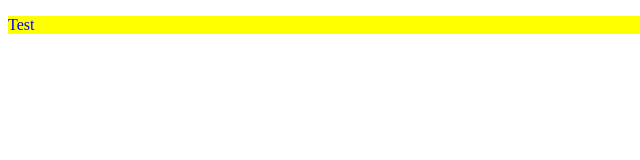
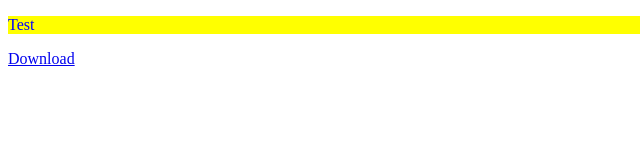
Before and after one commit to scottkaz/scottkaz.github.io, a plain HTML site: page index.html in a window 1280 px wide. Shown: the full height of the page, 0-640 px from the left. Drawn offline with Linux system fonts and the light colour scheme.

Commit message:
Add download link.

```diff
--- a/index.html
+++ b/index.html
@@ -8,5 +8,6 @@
 </head>
 <body>
 <p>Test</p>
+<a href="https://github.com/scottkaz/cpptest/releases/download/1.0.0/test">Download</a>
 </body>
 </html>
```
